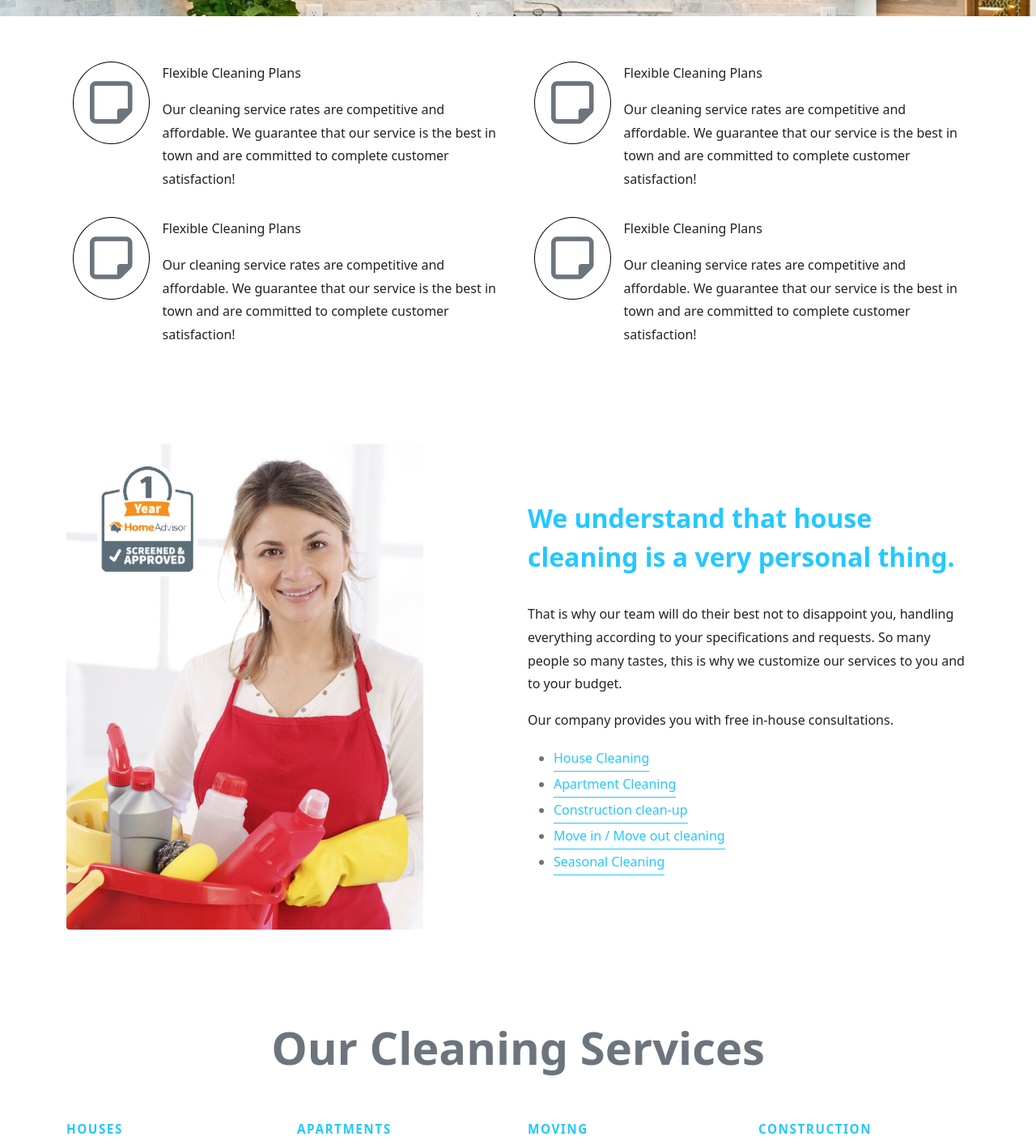
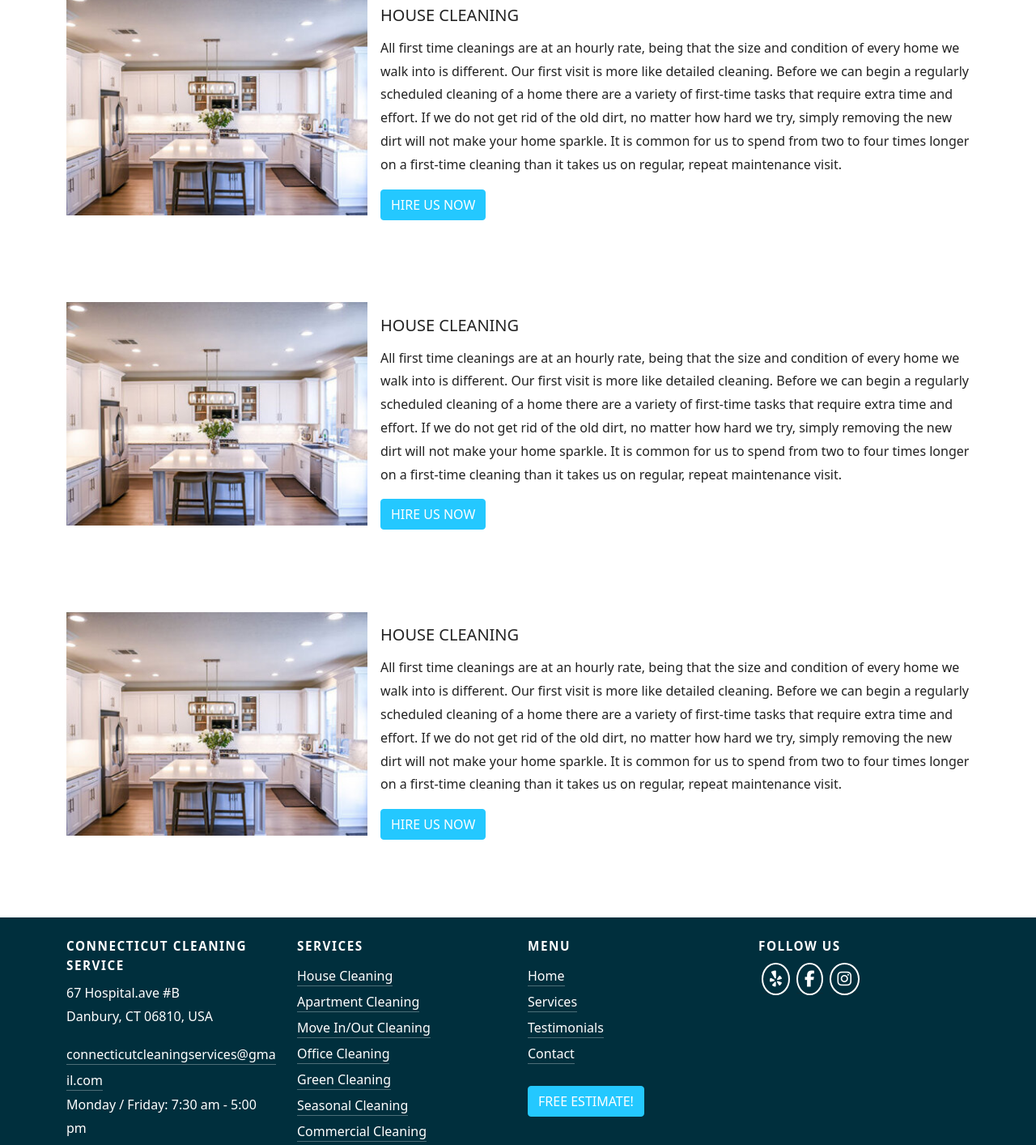
Before and after one commit to milosamec/ct-clean-serv, a React (Create React App) app in the folder frontend/: page /services in a window 1280 px wide. Shown: the part 880-2294 px from the top of the page at 81% size. Built offline with nearby package versions, Linux system fonts and the light colour scheme.

Commit message:
added services page and finished footer

```diff
--- a/frontend/src/App.js
+++ b/frontend/src/App.js
@@ -1,5 +1,5 @@
 import React from 'react';
-import {BrowserRouter as Router, Route} from 'react-router-dom'
+import { BrowserRouter as Router, Route, Switch } from 'react-router-dom';
 import Navbar from './components/Navbar'
 import HomeScreen from './Screens/HomeScreen'
 import ServicesScreen from './Screens/ServicesScreen'
@@ -11,9 +11,11 @@ const App = () => {
     <Router>
       <Navbar />
         <main>
-        <Route path="/" component={HomeScreen} />
+          <Switch>
+            <Route exact path="/" component={HomeScreen} />
             <Route path="/services" component={ServicesScreen} />
             <Route path="/testimonials" component={TestimonialsScreen} />
+          </Switch>
         </main>
       <Footer />
     </Router>
--- a/frontend/src/Screens/ServicesScreen.js
+++ b/frontend/src/Screens/ServicesScreen.js
@@ -1,10 +1,84 @@
 import React from 'react'
+import housecleaningimg from '../house-cleaning.jpeg'
 
 const ServicesScreen = () => {
     return (
-        <div>
-            <h1>Services</h1>
-        </div>
+        <section id="services-page-section">
+            <div class="container">
+                <div class="row">
+                    <div class="col-md-6">
+                        <h2 class="h2-title pb-4">Our Services</h2>
+                        <p class="p-text">We understand that house cleaning is a very personal thing.</p>
+                        <p class="p-text"> That is why our team will do their best not to disappoint you, handling everything according to your specifications and requests. So many people so many tastes, this is why we customize our services to you and to your budget.  Our company provides you with free in-house consultations.  We offer: First time cleaning & Regularly scheduled  services</p>
+                    </div>
+                    <div class="col-md-6"></div>
+                </div>
+                <div class="row py-5">
+                    <div class="d-flex flex-wrap">
+                        <div class="col-lg-4 col-md-12 align-self-center">
+                            <img src={housecleaningimg} class="img img-fluid"/>
+                        </div>
+                        <div class="col-lg-8 col-md-12">
+                                <div class="ps-lg-3 pt-3">
+                                    <h2 class="p-text fs-5 text">HOUSE CLEANING</h2>
+                                </div>
+                                <div class="ps-lg-3">
+                                    <p class="p-text">All first time cleanings are at an hourly rate, being that the size and condition of every home we walk into is different.  Our first visit is more like detailed cleaning. Before we can begin a regularly scheduled cleaning of a home there are a variety of first-time tasks that require extra time and effort. If we do not get rid of the old dirt, no matter how hard we try, simply removing the new dirt will not make your home sparkle. It is common for us to spend from two to four times longer on a first-time cleaning than it takes us on regular, repeat maintenance visit.</p>
+                                    <button class="btn btn-blue">HIRE US NOW</button>
+                                </div>
+                        </div>
+                    </div>
+                </div>
+                <div class="row py-5">
+                    <div class="d-flex flex-wrap">
+                        <div class="col-lg-4 col-md-12 align-self-center">
+                            <img src={housecleaningimg} class="img img-fluid"/>
+                        </div>
+                        <div class="col-lg-8 col-md-12">
+                                <div class="ps-lg-3 pt-3">
+                                    <h2 class="p-text fs-5 text">HOUSE CLEANING</h2>
+                                </div>
+                                <div class="ps-lg-3">
+                                    <p class="p-text">All first time cleanings are at an hourly rate, being that the size and condition of every home we walk into is different.  Our first visit is more like detailed cleaning. Before we can begin a regularly scheduled cleaning of a home there are a variety of first-time tasks that require extra time and effort. If we do not get rid of the old dirt, no matter how hard we try, simply removing the new dirt will not make your home sparkle. It is common for us to spend from two to four times longer on a first-time cleaning than it takes us on regular, repeat maintenance visit.</p>
+                                    <button class="btn btn-blue">HIRE US NOW</button>
+                                </div>
+                        </div>
+                    </div>
+                </div>
+                <div class="row py-5">
+                    <div class="d-flex flex-wrap">
+                        <div class="col-lg-4 col-md-12 align-self-center">
+                            <img src={housecleaningimg} class="img img-fluid"/>
+                        </div>
+                        <div class="col-lg-8 col-md-12">
+                                <div class="ps-lg-3 pt-3">
+                                    <h2 class="p-text fs-5 text">HOUSE CLEANING</h2>
+                                </div>
+                                <div class="ps-lg-3">
+                                    <p class="p-text">All first time cleanings are at an hourly rate, being that the size and condition of every home we walk into is different.  Our first visit is more like detailed cleaning. Before we can begin a regularly scheduled cleaning of a home there are a variety of first-time tasks that require extra time and effort. If we do not get rid of the old dirt, no matter how hard we try, simply removing the new dirt will not make your home sparkle. It is common for us to spend from two to four times longer on a first-time cleaning than it takes us on regular, repeat maintenance visit.</p>
+                                    <button class="btn btn-blue">HIRE US NOW</button>
+                                </div>
+                        </div>
+                    </div>
+                </div>
+                <div class="row py-5 mb-lg-5">
+                    <div class="d-flex flex-wrap">
+                        <div class="col-lg-4 col-md-12 align-self-center">
+                            <img src={housecleaningimg} class="img img-fluid"/>
+                        </div>
+                        <div class="col-lg-8 col-md-12">
+                                <div class="ps-lg-3 pt-3">
+                                    <h2 class="p-text fs-5 text">HOUSE CLEANING</h2>
+                                </div>
+                                <div class="ps-lg-3">
+                                    <p class="p-text">All first time cleanings are at an hourly rate, being that the size and condition of every home we walk into is different.  Our first visit is more like detailed cleaning. Before we can begin a regularly scheduled cleaning of a home there are a variety of first-time tasks that require extra time and effort. If we do not get rid of the old dirt, no matter how hard we try, simply removing the new dirt will not make your home sparkle. It is common for us to spend from two to four times longer on a first-time cleaning than it takes us on regular, repeat maintenance visit.</p>
+                                    <button class="btn btn-blue">HIRE US NOW</button>
+                                </div>
+                        </div>
+                    </div>
+                </div>
+            </div>
+        </section>
     )
 }
 
--- a/frontend/src/components/AboutTeamSection.js
+++ b/frontend/src/components/AboutTeamSection.js
@@ -5,11 +5,11 @@ const AboutTeamSection = () => {
     return (
         <section class="section-about-team bg-white text-muted py-5">
             <div class="container">
-                <div class="row align-items-center">
-                    <div class="col-sm-6">
+                <div class="row">
+                    <div id="img-alignment" class="col-md-6 align-items-right">
                         <img src={placeholder} class="img-fluid rounded mb-3 image-size-600" />
                     </div>
-                    <div class="col-sm-6">
+                    <div class="col-md-6">
                         <p class="about-team-blue fs-2 text blue pb-3"><strong>We understand that house cleaning is a very personal thing.</strong></p>
                         <p class="text-black p-text">That is why our team will do their best not to disappoint you, handling everything according to your specifications and requests. So many people so many tastes, this is why we customize our services to you and to your budget.</p>
                         <p class="text-black p-text">Our company provides you with free in-house consultations.</p>
--- a/frontend/src/components/FeaturesSection.js
+++ b/frontend/src/components/FeaturesSection.js
@@ -10,18 +10,18 @@ const FeaturesSection = () => {
                     <div class="col-md-6">
                             <div class="d-flex">
                                 <div class="p-2 align-self-start">
-                                    <i class="far fa-sticky-note icon-size"></i>
+                                    <i class="fas fa-clipboard fa-fw"></i>
                                 </div>
-                                <div class="p-2 align-self-end">
+                                <div class="p-2 align-self-end mb-md-5">
                                     <p class="p-text">Flexible Cleaning Plans</p>
                                     <p class="p-text">Our cleaning service rates are competitive and affordable. We guarantee that our service is the best in town and are committed to complete customer satisfaction!</p>
                                 </div>
                             </div>
                         </div>
-                        <div class="col-md-6">
+                        <div class="col-md-6 col-sm-12">
                             <div class="d-flex">
                                 <div class="p-2 align-self-start">
-                                    <i class="far fa-sticky-note icon-size"></i>
+                                    <i class="fas fa-leaf fa-fw"></i>
                                 </div>
                                 <div class="p-2 align-self-end">
                                     <p class="p-text">Flexible Cleaning Plans</p>
@@ -34,7 +34,7 @@ const FeaturesSection = () => {
                         <div class="col-md-6">
                             <div class="d-flex">
                                 <div class="p-2 align-self-start">
-                                    <i class="far fa-sticky-note icon-size"></i>
+                                    <i class="fas fa-phone-alt fa-fw"></i>
                                 </div>
                                 <div class="p-2 align-self-end">
                                     <p class="p-text">Flexible Cleaning Plans</p>
@@ -45,7 +45,7 @@ const FeaturesSection = () => {
                         <div class="col-md-6">
                             <div class="d-flex">
                                 <div class="p-2 align-self-start">
-                                    <i class="far fa-sticky-note icon-size"></i>
+                                    <i class="fas fa-user-shield fa-fw"></i>
                                 </div>
                                 <div class="p-2 align-self-end">
                                     <p class="p-text">Flexible Cleaning Plans</p>
--- a/frontend/src/components/Footer.js
+++ b/frontend/src/components/Footer.js
@@ -7,40 +7,44 @@ const Footer = () => {
            <div class="container">
                 <div class="row">
                    <div class="col-md-3 text-left py-4">
-                       <h4>Connecticut Cleaning Service</h4>
-                       <address>67 Hospital.ave #B <br/> Danbury, CT 06810, USA <br/> +1 475-439-6043 <br /> connecticutcleaningservices@gmail.com</address>
-                       <div>Monday / Friday 7:30 am - 5:00 pm <br/> Saturday: 9:00 am - 3:00 pm</div>
+                       <h3 class="h3-footer-title">Connecticut Cleaning Service</h3>
+                       <address class="p-text-footer">67 Hospital.ave #B <br/> Danbury, CT 06810, USA</address>
+                       <a href="mail:to" class="text-break p-text footer-link">connecticutcleaningservices@gmail.com</a>
+                       <div class="p-text-footer">Monday / Friday: 7:30 am - 5:00 pm <br/> Saturday: 9:00 am - 3:00 pm</div>
                    </div>
                    <div class="col-md-3 text-left py-4">
-                        <h2>Services</h2>
-                        <ul>
+                        <h3 class="h3-footer-title">Services</h3>
+                        <ul class="list-deco-none">
                             <li>
-                                <Link class="spaced" to="/services">{housecleaninginct}</Link>
+                                <Link className="spaced footer-link" to="/services">{housecleaninginct}</Link>
                             </li>
                         </ul>
                    </div>
                    <div class="col-md-3 text-left py-4">
-                            <h4>Menu</h4>
-                            <ul>
+                            <h3 class="h3-footer-title">Menu</h3>
+                            <ul class="list-deco-none">
                                 <li>
-                                    <Link to="/home">Home</Link>
+                                    <Link to="/home" className="footer-link p-text" activeClassName="activeLink">Home</Link>
                                 </li>
                                 <li>
-                                    <Link to="/services">Services</Link>
+                                    <Link to="/services" className="footer-link p-text">Services</Link>
                                 </li>
                                 <li>
-                                    <Link to="/testimonials">Testimonials</Link>
+                                    <Link to="/testimonials" className="footer-link p-text">Testimonials</Link>
                                 </li>
                                 <li>
-                                    <Link to="/contact">Contact</Link>
+                                    <Link to="/contact" className="footer-link p-text">Contact</Link>
+                                </li>
+                                <li>
+                                <button class="btn btn-blue mt-4">FREE ESTIMATE!</button>
                                 </li>
                             </ul>
                    </div>
-                   <div class="col-md-3 text-center py-4">
-                       <h4>Follow Us</h4>
-                        <a href="https://www.yelp.com/biz/connecticut-cleaning-service-danbury-4" class="social-links" target="_blank"><i class="fab fa-yelp social-icons"></i></a>
-                        <a href="https://www.facebook.com/ConnecticutCleaningService" class="social-links" target="_blank"><i class="fab fa-facebook-f social-icons"></i></a>
-                        <a href="https://www.instagram.com/connecticutcleaningservice" class="social-links" target="_blank"><i class="fab fa-instagram social-icons"></i></a>
+                   <div class="col-md-3 py-4">
+                       <h3 class="h3-footer-title">Follow Us</h3>
+                        <a href="https://www.yelp.com/biz/connecticut-cleaning-service-danbury-4" class="social-links m-1" target="_blank"><i class="fab fa-yelp social-icons"></i></a>
+                        <a href="https://www.facebook.com/ConnecticutCleaningService" class="social-links m-1" target="_blank"><i class="fab fa-facebook-f social-icons"></i></a>
+                        <a href="https://www.instagram.com/connecticutcleaningservice" class="social-links m-1" target="_blank"><i class="fab fa-instagram social-icons"></i></a>
                    </div>
                 </div>
                 <div class="row">
--- a/frontend/src/components/Navbar.js
+++ b/frontend/src/components/Navbar.js
@@ -1,5 +1,5 @@
 import React from 'react'
-import {Link} from 'react-router-dom'
+import { Link } from 'react-router-dom'
 
 const Navbar = () => {
     return (
--- a/frontend/src/index.css
+++ b/frontend/src/index.css
@@ -11,19 +11,29 @@ body {
   color: #24c8ff;
 }
 
-#first-section-body .fas,
+/* #first-section-body .fas,
 .far {
   font-size: 60px;
   border: 1px solid black;
   padding: 20px;
   border-radius: 50%;
-}
+} */
 
 .social-icons {
   font-size: 20px;
   border: 2px solid white;
   padding: 8px;
   border-radius: 50%;
+}
+
+.social-icons:hover {
+  color: #4a4a4a;
+  background-color: white;
+}
+
+#first-section-body .fas,
+.far {
+  font-size: 60px;
 }
 
 #home-section {
@@ -52,6 +62,7 @@ body {
 
 #home-section .home-inner {
   padding-top: 130px;
+  padding-left: 70px;
 }
 
 #hero-title {
@@ -187,7 +198,7 @@ a.social-links {
   color: white;
 }
 
-a.i.social-links:hover {
+.social-links:hover {
   text-decoration: none;
   padding-bottom: 0.3em;
   border-bottom-width: 1px;
@@ -196,3 +207,51 @@ a.i.social-links:hover {
   line-height: 2rem;
   color: black;
 }
+
+.footer-link {
+  text-decoration: none;
+  line-height: 2rem;
+  color: white;
+  padding-bottom: 0.05em;
+  border-bottom-width: 1px;
+  border-bottom-style: solid;
+  border-bottom-color: rgba(255, 255, 255, 0.3);
+}
+
+.footer-link:hover {
+  color: white;
+  transition: border-color 0.15s ease-out, color 0.15s ease-out;
+}
+
+.list-deco-none {
+  list-style-type: none;
+  padding: 0;
+  margin: 0;
+}
+
+.p-text-footer {
+  font-weight: 300;
+  font-style: normal;
+  font-size: 16px;
+  letter-spacing: 0em;
+  line-height: 1.8em;
+  text-transform: none;
+  color: #fff;
+}
+
+.h3-footer-title {
+  font-weight: 600;
+  font-style: normal;
+  font-size: 15.25px;
+  letter-spacing: 0.1em;
+  line-height: 1.55em;
+  text-transform: uppercase;
+}
+
+#img-alignment {
+  text-align: end;
+}
+
+#services-page-section {
+  padding-top: 130px;
+}
```
Also changed, not shown: frontend/src/index.js (+4 -3 lines). Lines whose indentation alone changed are shown as unchanged.
